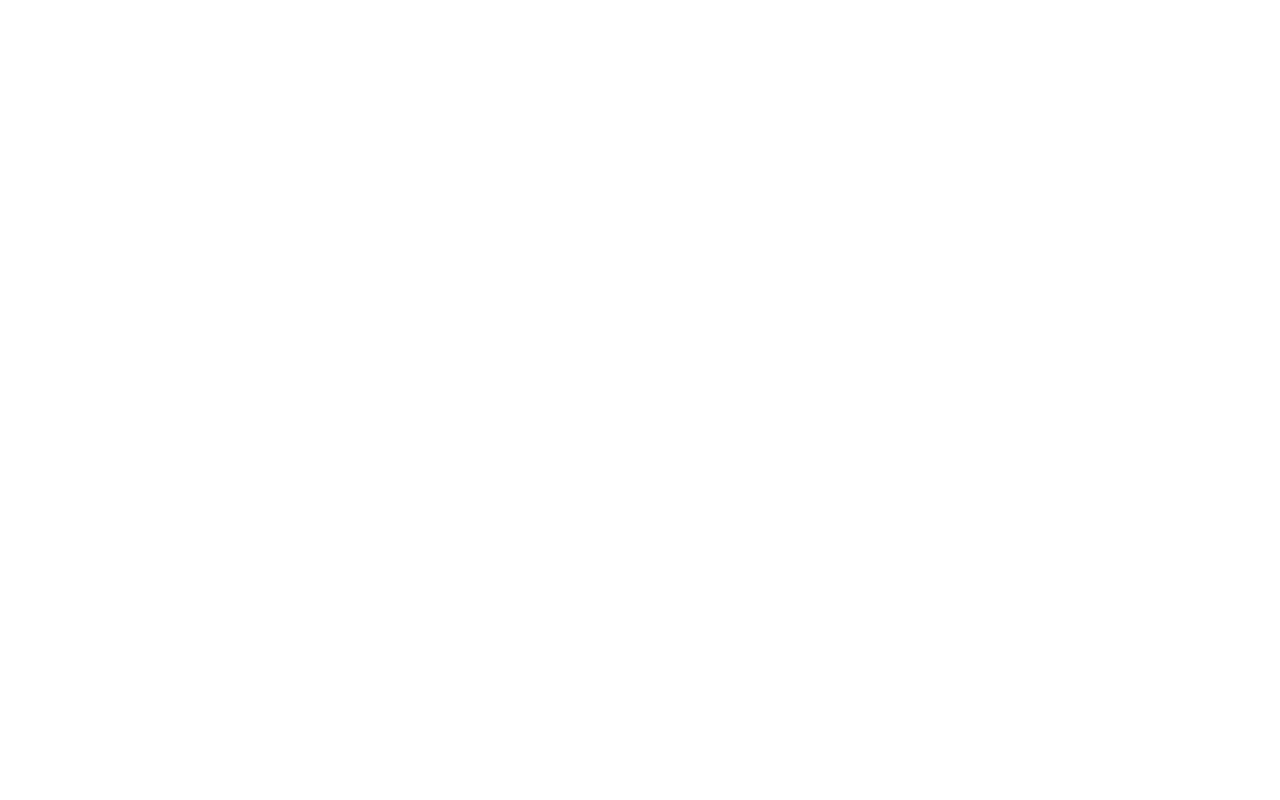
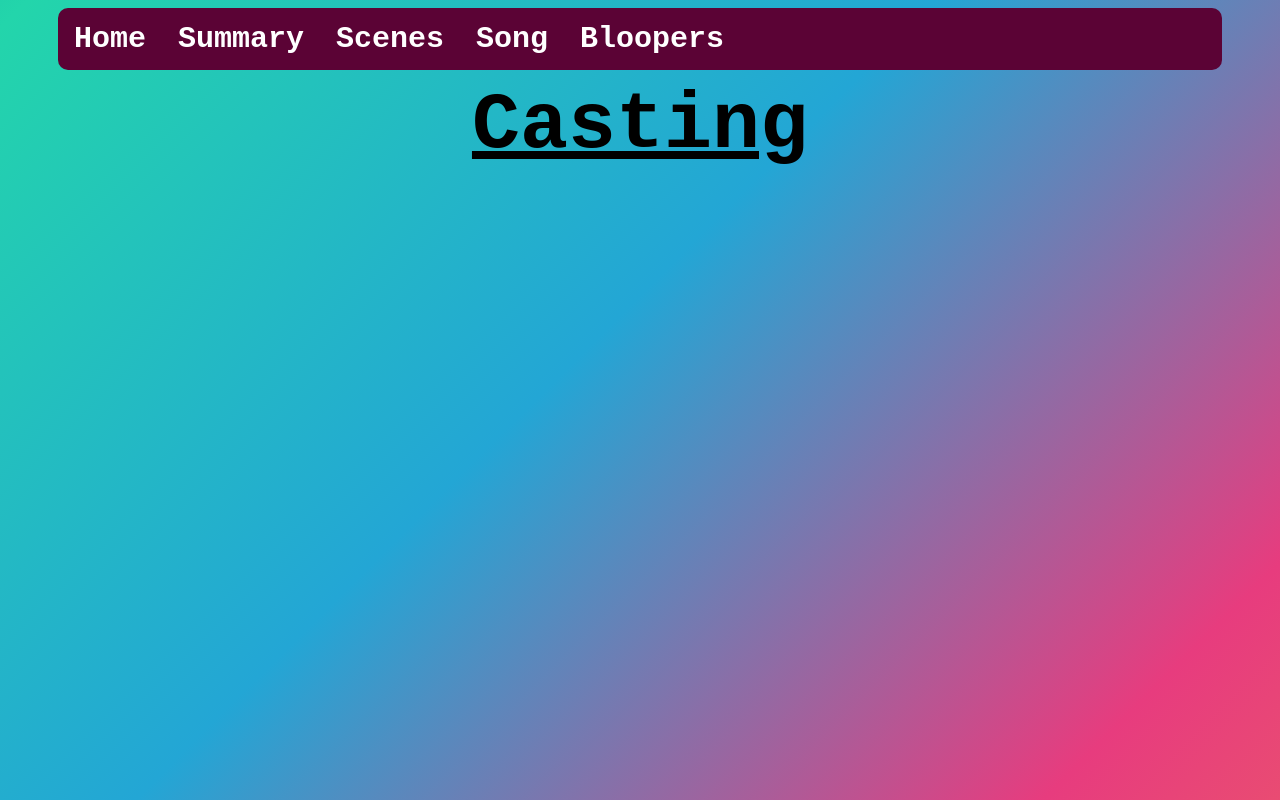
Before and after one commit to Shad0wmoh/Holes-Play, a plain HTML site: page Casting.html in a window 1280 px wide. Drawn offline with Linux system fonts and the light colour scheme.

Commit message:
Updating Stuff

```diff
--- a/Casting.html
+++ b/Casting.html
@@ -5,6 +5,29 @@
     <meta http-equiv="X-UA-Compatible" content="IE=edge" />
     <meta name="viewport" content="width=device-width, initial-scale=1.0" />
     <title>Casting</title>
+    <link rel="stylesheet" href="Styles/Casting.css" />
   </head>
-  <body></body>
+  <body>
+    <div class="navbar">
+      <a href="index.html">Home</a>
+      <a href="Summary.html">Summary</a>
+      <div class="dropdown">
+        <button class="dropbtn">
+          Scenes
+          <i class="fa fa-caret-down"></i>
+        </button>
+        <div class="dropdown-content">
+          <a href="Scene_1.html">Scene 1</a>
+          <a href="Scene_2.html">Scene 2</a>
+          <a href="Scene_3.html">Scene 3</a>
+          <a href="Scene_4.html">Scene 4</a>
+          <a href="Scene_5.html">Scene 5</a>
+          <a href="Scene_6.html">Scene 6</a>
+        </div>
+      </div>
+      <a href="Song.html">Song</a>
+      <a href="Bloopers.html">Bloopers</a>
+    </div>
+    <h1>Casting</h1>
+  </body>
 </html>
--- /dev/null
+++ b/Styles/Casting.css
@@ -0,0 +1,108 @@
+body {
+  background-image: linear-gradient(
+    -45deg,
+    #ee7752,
+    #e73c7e,
+    #23a6d5,
+    #23d5ab,
+    rgb(0, 148, 145),
+    lightblue,
+    orange,
+    #71ff52,
+    #a0e51b
+  );
+  background-size: 400% 950%;
+  animation: gradient 15s ease infinite;
+}
+
+@keyframes gradient {
+  0% {
+    background-position: 0% 50%;
+  }
+  50% {
+    background-position: 100% 50%;
+  }
+  100% {
+    background-position: 0% 50%;
+  }
+}
+.navbar {
+  overflow: hidden;
+  margin-right: 50px;
+  margin-left: 50px;
+  border-radius: 10px;
+  font-family: "Courier New", Courier, monospace;
+  font-weight: bold;
+  background-color: rgb(91, 3, 53);
+}
+
+.navbar a {
+  float: left;
+  font-size: 30px;
+  color: white;
+  text-align: center;
+  border: none;
+  border-radius: 10px;
+  padding: 14px 16px;
+  text-decoration: none;
+}
+
+.dropdown {
+  float: left;
+  border: none;
+  border-radius: 10px;
+  overflow: hidden;
+}
+
+.dropdown .dropbtn {
+  font-size: 30px;
+  font-weight: bold;
+  border: none;
+  outline: none;
+  color: white;
+  padding: 14px 16px;
+  background-color: inherit;
+  font-family: inherit;
+  margin: 0;
+}
+
+.navbar a:hover,
+.dropdown:hover .dropbtn {
+  background-color: red;
+}
+
+.dropdown-content {
+  display: none;
+  position: absolute;
+  background-color: #f9f9f9;
+  min-width: 160px;
+  border-radius: 10px;
+  border: none;
+  box-shadow: 0px 8px 16px 0px rgba(0, 0, 0, 0.2);
+  z-index: 1;
+}
+
+.dropdown-content a {
+  float: none;
+  color: black;
+  padding: 12px 16px;
+  text-decoration: none;
+  display: block;
+  text-align: left;
+}
+
+.dropdown-content a:hover {
+  background-color: #ddd;
+}
+
+.dropdown:hover .dropdown-content {
+  display: block;
+}
+h1 {
+  margin-top: 10px;
+  text-align: center;
+  font-family: "Courier New", Courier, monospace;
+  text-decoration: underline;
+  font-size: 80px;
+  font-weight: bold;
+}
```
Also changed, not shown: Images/Buster.png (added), Images/Celine.png (added), Images/Elya.jpg (added), Images/Magnet.png (added), Images/Mirna.png (added), Images/Mr Sir.jpeg (added), Images/Officer.jpg (added), Images/Oliver.png (added), Images/Squid.png (added), Images/Stanley.png (added), Images/X-Ray.png (added), Images/Zeina.jpg (added), 3 other files.
